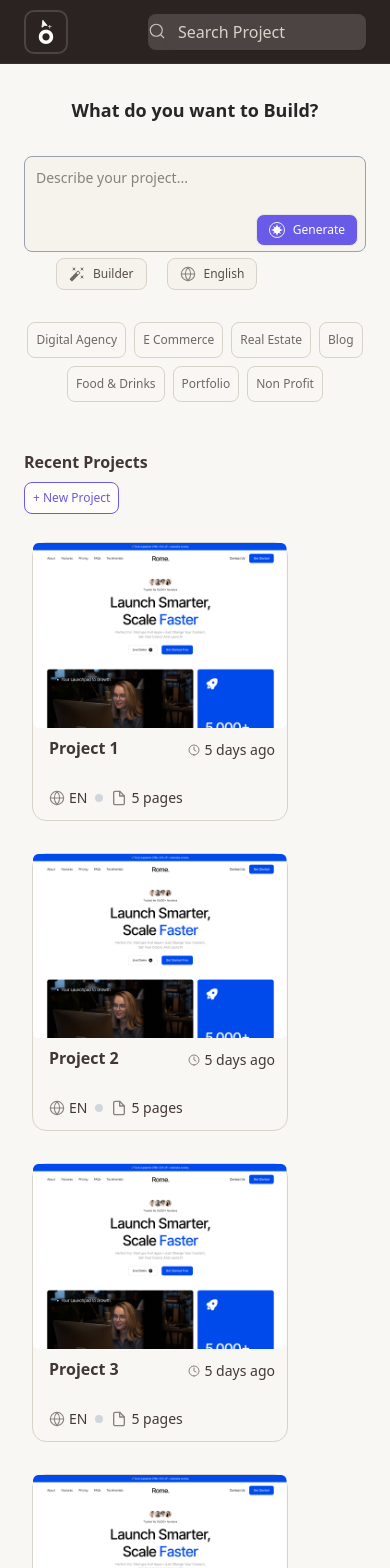
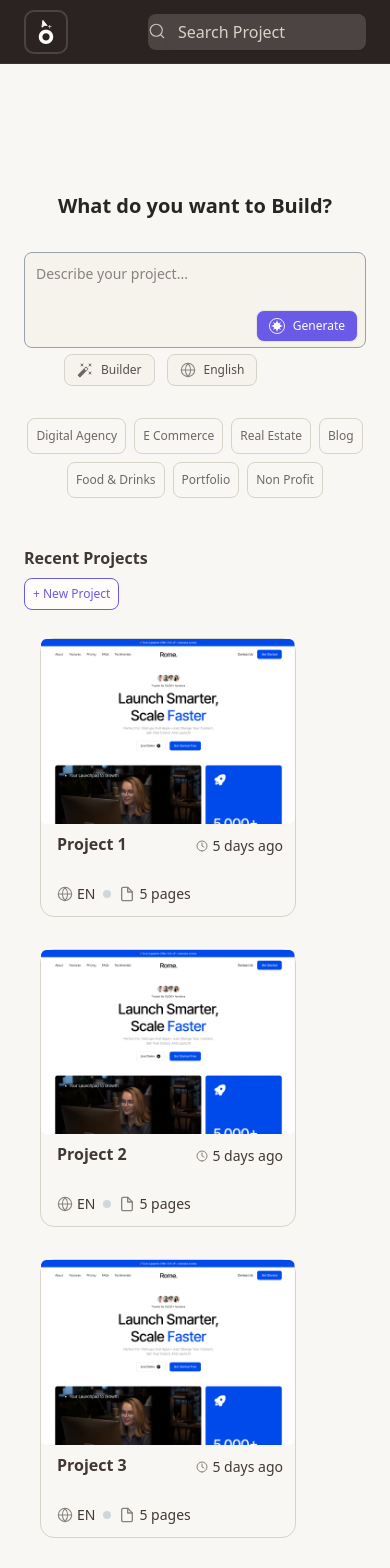
Before and after one commit to jainamposimyth/SproutOS-Frontend, a Next.js app: page / in a window 390 px wide. Shown: the top 1568 px of the page. Built offline with nearby package versions, Linux system fonts and the light colour scheme.

Commit message:
testing dashboard page

```diff
--- a/src/components/dashboard/Hero.jsx
+++ b/src/components/dashboard/Hero.jsx
@@ -28,13 +28,13 @@ const Hero = () => {
         </div>
 
 
-        <main className="flex-1 overflow-y-auto p-4 pt-24 sm:pt-28 md:pt-32 lg:pt-40 md:p-6 lg:p-8">
+        <main className="flex-1 overflow-y-auto p-4 pt-48 sm:pt-28 md:pt-32 lg:pt-40 md:p-6 lg:p-8">
           <div className="flex flex-col items-center justify-start">
-            <h1 className="text-lg sm:text-xl md:text-2xl lg:text-3xl font-semibold text-center text-neutral-800 dark:text-white px-2 sm:px-4">
+            <h1 className="text-xl sm:text-xl md:text-2xl lg:text-3xl font-semibold text-center text-neutral-800 dark:text-white px-2 sm:px-4">
               What do you want to Build?
             </h1>
 
-            {/* Textarea + Buttons */}
+
             <div className="relative w-full sm:w-4/5 max-w-3xl mt-8 sm:mt-10 md:mt-6 lg:mt-8 px-2 sm:px-4 md:px-0">
               <textarea
                 id="description"
@@ -50,8 +50,8 @@ const Hero = () => {
                 Describe your project...
               </label>
 
-              {/* Left buttons below textarea */}
-              <div className="absolute left-10 sm:left-5 md:left-4 -bottom-8   sm:bottom-20 md:bottom-3 flex flex-wrap gap-5 md:gap-3">
+
+              <div className="absolute left-12 sm:left-5 md:left-4 -bottom-8   sm:bottom-20 md:bottom-3 flex flex-wrap gap-3 md:gap-3">
                 <Button className="cursor-pointer bg-[#F5F3EB] border border-[#D7D3C9] hover:bg-[#F5F3EB] text-[#574E4C] text-xs sm:text-sm px-2 sm:px-3 md:px-4 h-8 md:h-10">
                   <svg
                     width="14"
@@ -132,7 +132,7 @@ const Hero = () => {
                   + New Project
                 </Button>
               </div>
-              <div className="grid grid-cols-1 sm:grid-cols-2 gap-3 md:gap-4 lg:grid-cols-4">
+              <div className="grid grid-cols-1 sm:grid-cols-2 gap-3  mx-2 md:gap-4 lg:grid-cols-4">
                 <RecentProjects title="Project 1" />
                 <RecentProjects title="Project 2" />
                 <RecentProjects title="Project 3" />
```
